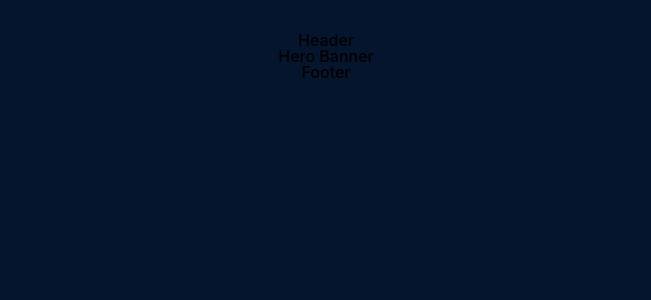
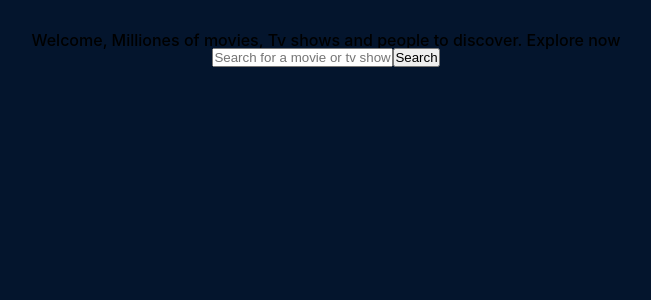
Before and after one commit to Alexlife2002003/CinemaMagic, a React (Vite) app: page / in a window 1280 px wide. Shown: the top 300 px of the page, without its empty margins (314-965 px from the left). Built offline with nearby package versions, Linux system fonts and the light colour scheme; no server answers.

Commit message:
heroBanner

```diff
--- a/src/App.jsx
+++ b/src/App.jsx
@@ -15,25 +15,31 @@
 import Explore from "./pages/explore/Explore";
 import PageNotFound from "./pages/404/PageNotFound";
 
+
 function App() {
   const dispatch = useDispatch()
   const { url } = useSelector((state) => state.home);
   console.log(url);
 
   useEffect(() => {
-    apiTesting();
+    fetchApiConfig();
   }, []);
 
-  const apiTesting = () => {
-    fetchDataFromApi('/movie/popular').then((res) => {
+  const fetchApiConfig = () => {
+    fetchDataFromApi('/configuration').then((res) => {
       console.log(res)
+      const url={
+        backdrop:res.images.secure_base_url + "original",
+        poster:res.images.secure_base_url + "original",
+        profile:res.images.secure_base_url + "original",
+      }
       dispatch(getApiConfiguration(res));
     });
   };
 
   return (
     <BrowserRouter>
-      <Header />
+     {/* <Header />*/}
       <Routes>
         <Route path="/" element={<Home />}/>
         <Route path="/mediaType/:id" element={<Details />}/>
@@ -41,7 +47,7 @@
         <Route path="/explore/:mediaType" element={<Explore />}/>
         <Route path="*" element={<PageNotFound />}/>
       </Routes>
-      <Footer />
+      {/*<Footer />*/}
     </BrowserRouter>
   );
 }
--- /dev/null
+++ b/src/hooks/useFetch.jsx
@@ -0,0 +1,27 @@
+import { useEffect, useState } from "react";
+import { fetchDataFromApi } from "../utils/api";
+const useFetch = (url) => {
+    const [data, setData] = useState(null);
+    const [loading, setLoading] = useState(null);
+    const [error, setError] = useState(null);
+
+    useEffect(() => {
+        setLoading("loading...");
+        setData(null);
+        setError(null);
+
+        fetchDataFromApi(url)
+            .then((res) => {
+                setLoading(false);
+                setData(res);
+            })
+            .catch((err) => {
+                setLoading(false);
+                setError("Something went wrong!");
+            });
+    }, [url]);
+
+    return { data, loading, error };
+};
+
+export default useFetch;
--- a/src/main.jsx
+++ b/src/main.jsx
@@ -3,6 +3,7 @@
 import './index.scss'
 import { store } from './store/store.js'
 import { Provider } from 'react-redux'
+
 
 ReactDOM.createRoot(document.getElementById('root')).render(
   <Provider store={store}>
--- a/src/pages/home/heroBanner/HeroBAnner.jsx
+++ b/src/pages/home/heroBanner/HeroBAnner.jsx
@@ -1,11 +1,50 @@
-import "./style.scss"
+import { useEffect, useState } from "react";
+import "./style.scss";
+import { useNavigate } from "react-router-dom";
+import useFetch from "../../../hooks/useFetch";
 
 const HeroBAnner = () => {
+  const [background, setBackground] = useState("");
+  const [query, setQuery] = useState("");
+  const navigate=useNavigate();
+
+  const {data,loading}=useFetch("/movie/upcoming");
+
+  useEffect(() =>{
+    const bg = data?.results?.[Math.floor(Math.random()*20)].backdrop_path;
+    setBackground(bg);
+  },[data]);
+
+
+
+  const searchQueryHandler = (event) => {
+    console.log(event.key);
+    if (event.key === "Enter" && query.length > 0) {
+      navigate(`/search/${query}`);
+
+    }
+  };
+
   return (
-    <div>
-      Hero Banner
+    <div className="heroBanner">
+      <div className="wrapper">
+        <div className="heroBannerContent">
+          <span className="title">Welcome, </span>
+          <span className="subTitle">Milliones of movies, Tv shows and people to discover.
+            Explore now
+          </span>
+          <div className="searchInput">
+            <input type="text"
+              placeholder="Search for a movie or tv show..."
+              onChange={()=>setQuery(e.target.value)}
+              onKeyUp={searchQueryHandler} />
+            <button>Search</button>
+          </div>
+        </div>
+
+      </div>
     </div>
-  )
+  );
 }
 
 export default HeroBAnner
--- a/src/utils/api.js
+++ b/src/utils/api.js
@@ -1,10 +1,10 @@
 import axios from "axios";
 
 const BASE_URL = "https://api.themoviedb.org/3";
-const TMDB_TOKEN = import.meta.env.TMDB_API_READ_ACCESS_TOKEN;
+const TMDB_TOKEN = import.meta.env.REACT_APP_TMDB_API_READ_ACCESS_TOKEN;
 const headers = {
     Authorization: "bearer "+TMDB_TOKEN,
-};
+}
 
 export const fetchDataFromApi = async (url, params) => {
     try {
```
